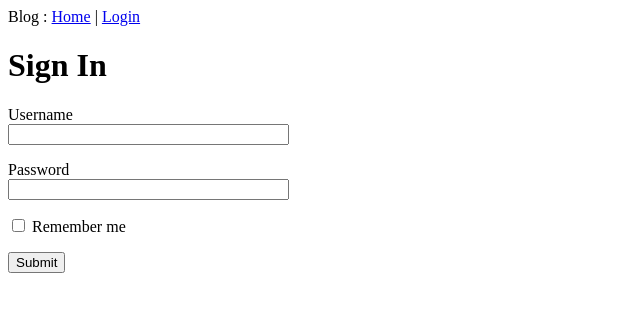
After one commit to iqtwkl/flask-blog, a Python web app: template app/templates/login.html in a window 1280 px wide. The commit adds this page. Shown: the top 312 px of the page, without its empty margins (0-640 px from the left). Run offline with Jinja, Linux system fonts and the light colour scheme; the template is opened without the code that fills it: most values are stand-ins (such as "Sample title", 1, 10 or a date in 2020); form fields are guessed from the names that the template uses.

Commit message:
init(login): form login

```diff
--- /dev/null
+++ b/app/templates/base.html
@@ -0,0 +1,14 @@
+<!DOCTYPE html>
+<html>
+    <head>
+        {% if title %}
+        <title>Blog - {{ title }}</title>
+        {% else %}
+        <title>Welcome to Blog</title>
+        {% endif %}
+    </head>
+    <body>
+        Blog : <a href="/index">Home</a> | <a href="/login">Login</a>
+        {% block content %}{% endblock %}
+    </body>
+</html>
--- /dev/null
+++ b/app/templates/login.html
@@ -0,0 +1,18 @@
+{% extends "base.html" %}
+
+{% block content %}
+    <h1>Sign In</h1>
+    <form action="" method="post" novalidate>
+        {{ form.hidden_tag() }}
+        <p>
+            {{ form.username.label }}<br>
+            {{ form.username(size=32) }}
+        </p>
+        <p>
+            {{ form.password.label }}<br>
+            {{ form.password(size=32) }}
+        </p>
+        <p>{{ form.remember_me() }} {{ form.remember_me.label }}</p>
+        <p>{{ form.submit() }}</p>
+    </form>
+{% endblock %}
```
Also changed, not shown: app/forms/login.py (added, +9 -0 lines), app/routes.py (+7 -0 lines), app/templates/index.html (+6 -9 lines), app/forms/__init__.py (added), app/models/__init__.py (added).
